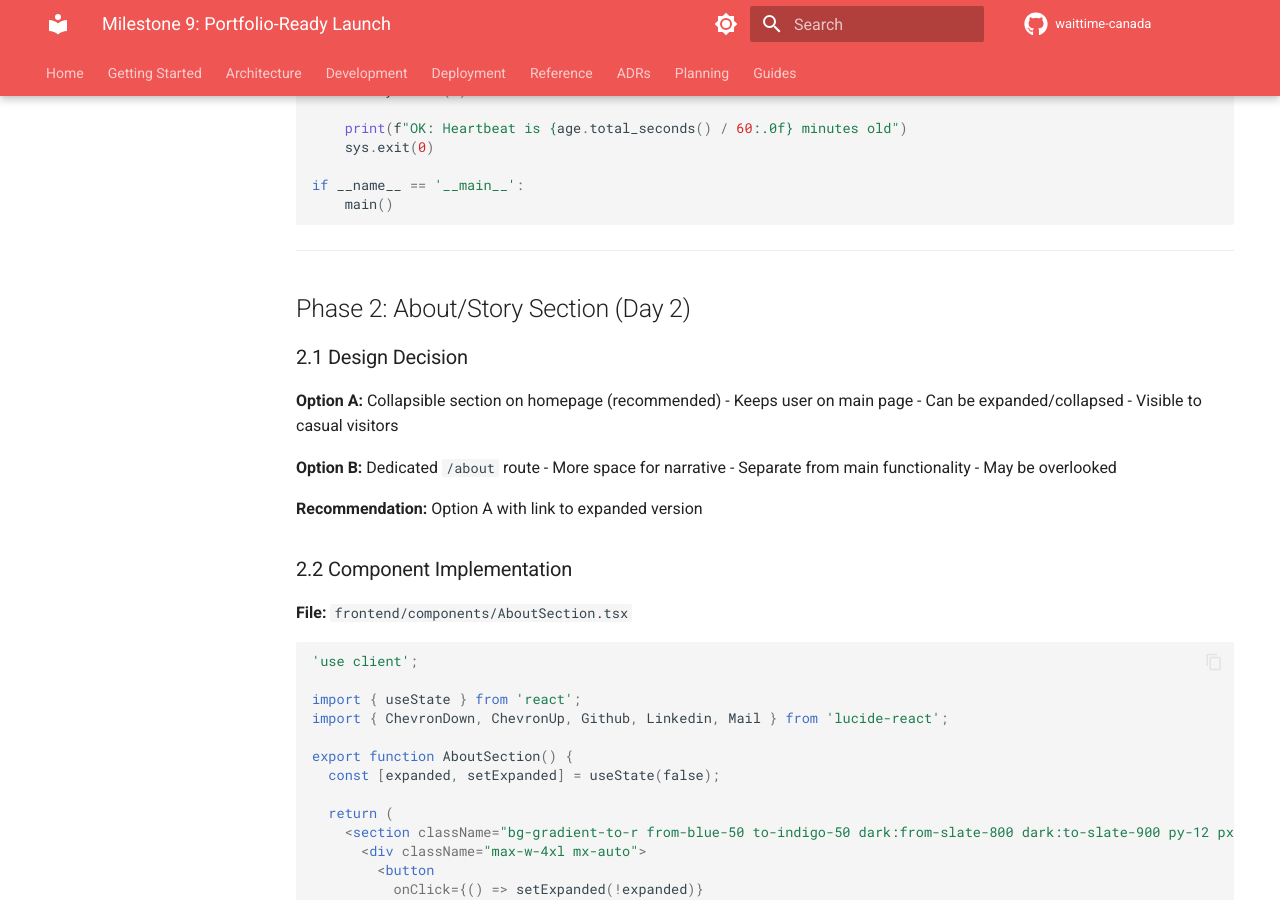
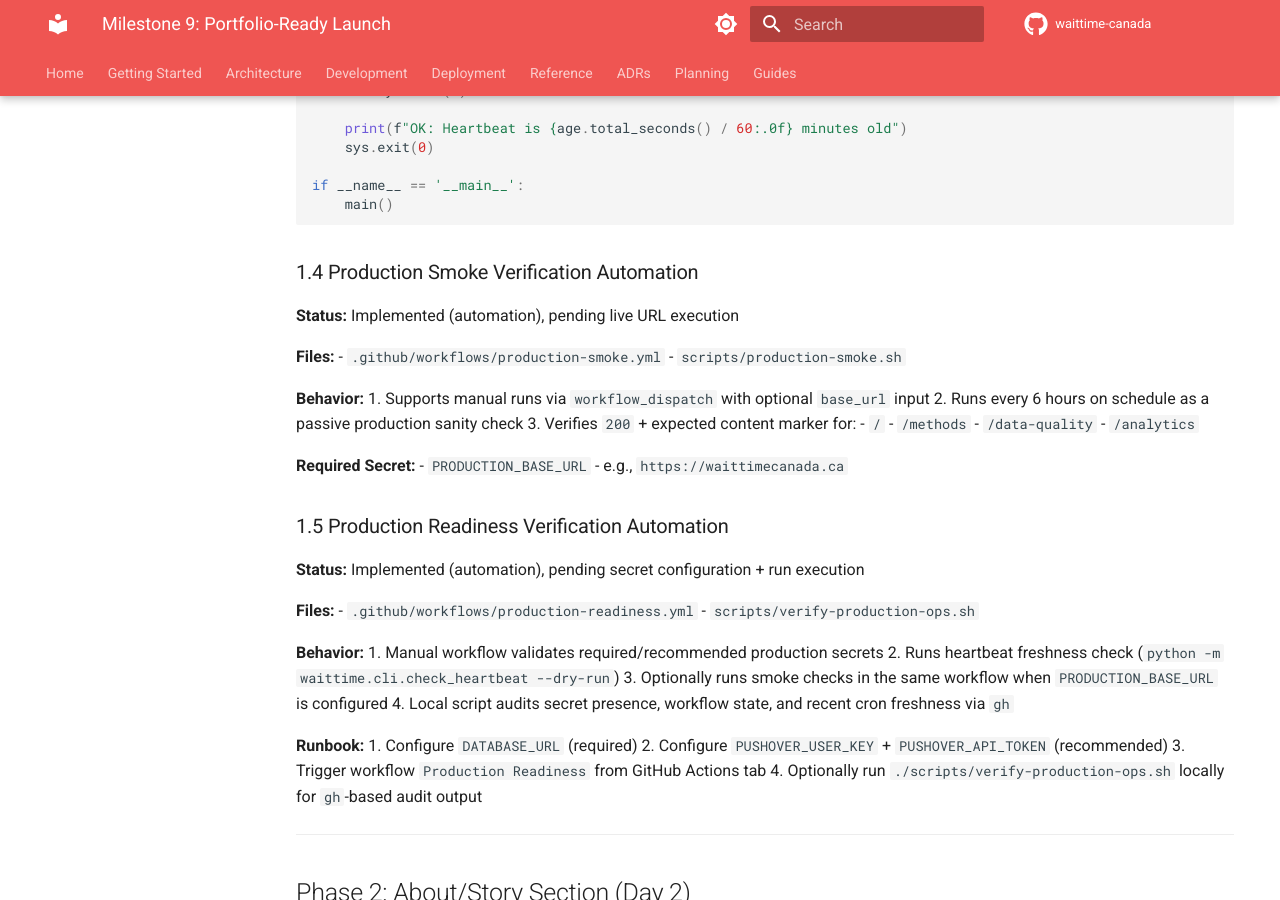
Before and after one commit to jerdaw/waittimecanada, an MkDocs documentation site: the page built from docs/planning/implementation/milestone-9-launch.md, in a window 1280 px wide and 900 px high, scrolled down 2217 px. Built offline with MkDocs 1.6.1 and Material for MkDocs 9.7.7, drawn with Linux system fonts in a browser that asks for light colours; comment, search, counter and statistics services are not loaded; some of the changed text lies outside the part shown.

Commit message:
feat: add production readiness and smoke verification automation

````diff
--- a/docs/planning/implementation/milestone-9-launch.md
+++ b/docs/planning/implementation/milestone-9-launch.md
@@ -121,6 +121,46 @@ def main():
 if __name__ == '__main__':
     main()
 ```
+
+### 1.4 Production Smoke Verification Automation
+
+**Status:** Implemented (automation), pending live URL execution
+
+**Files:**
+- `.github/workflows/production-smoke.yml`
+- `scripts/production-smoke.sh`
+
+**Behavior:**
+1. Supports manual runs via `workflow_dispatch` with optional `base_url` input
+2. Runs every 6 hours on schedule as a passive production sanity check
+3. Verifies `200` + expected content marker for:
+   - `/`
+   - `/methods`
+   - `/data-quality`
+   - `/analytics`
+
+**Required Secret:**
+- `PRODUCTION_BASE_URL` - e.g., `https://waittimecanada.ca`
+
+### 1.5 Production Readiness Verification Automation
+
+**Status:** Implemented (automation), pending secret configuration + run execution
+
+**Files:**
+- `.github/workflows/production-readiness.yml`
+- `scripts/verify-production-ops.sh`
+
+**Behavior:**
+1. Manual workflow validates required/recommended production secrets
+2. Runs heartbeat freshness check (`python -m waittime.cli.check_heartbeat --dry-run`)
+3. Optionally runs smoke checks in the same workflow when `PRODUCTION_BASE_URL` is configured
+4. Local script audits secret presence, workflow state, and recent cron freshness via `gh`
+
+**Runbook:**
+1. Configure `DATABASE_URL` (required)
+2. Configure `PUSHOVER_USER_KEY` + `PUSHOVER_API_TOKEN` (recommended)
+3. Trigger workflow `Production Readiness` from GitHub Actions tab
+4. Optionally run `./scripts/verify-production-ops.sh` locally for `gh`-based audit output
 
 ---
 
@@ -383,6 +423,10 @@ Create screenshots showing:
 
 ### Production
 - [ ] Site loads at production URL
+- [x] Automated smoke workflow exists for core routes (`/`, `/methods`, `/data-quality`, `/analytics`)
+- [ ] Live smoke run has passed against production URL
+- [x] Production readiness workflow exists for secrets + heartbeat verification
+- [ ] Live readiness run has passed in GitHub Actions
 - [ ] All pages work (/, /methods, /faq)
 - [ ] Database queries return data
 - [ ] Scraper cron job configured
````
Also changed, not shown: docs/planning/README.md (+1 -1 lines), docs/planning/manual-tasks.md (+24 -0 lines), docs/planning/roadmap.md (+9 -5 lines), .github/workflows/README.md, 4 other files.
